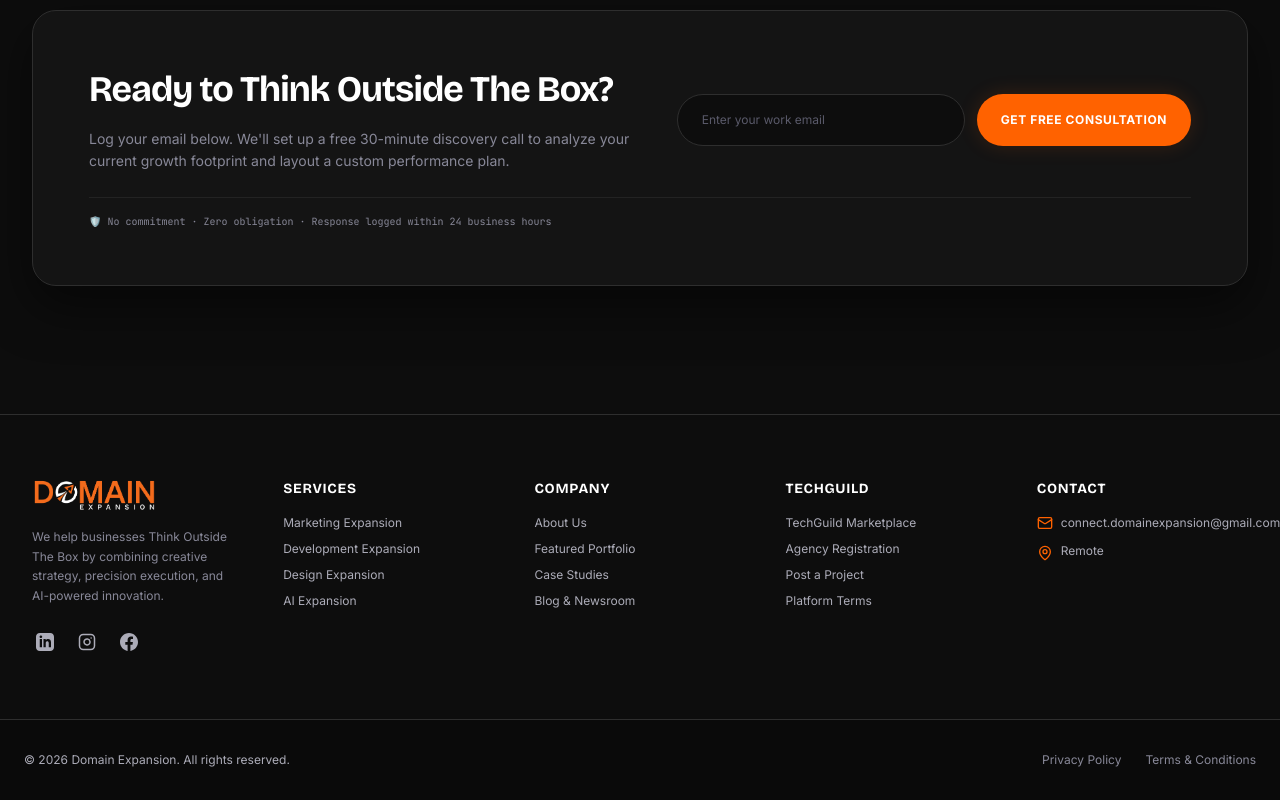
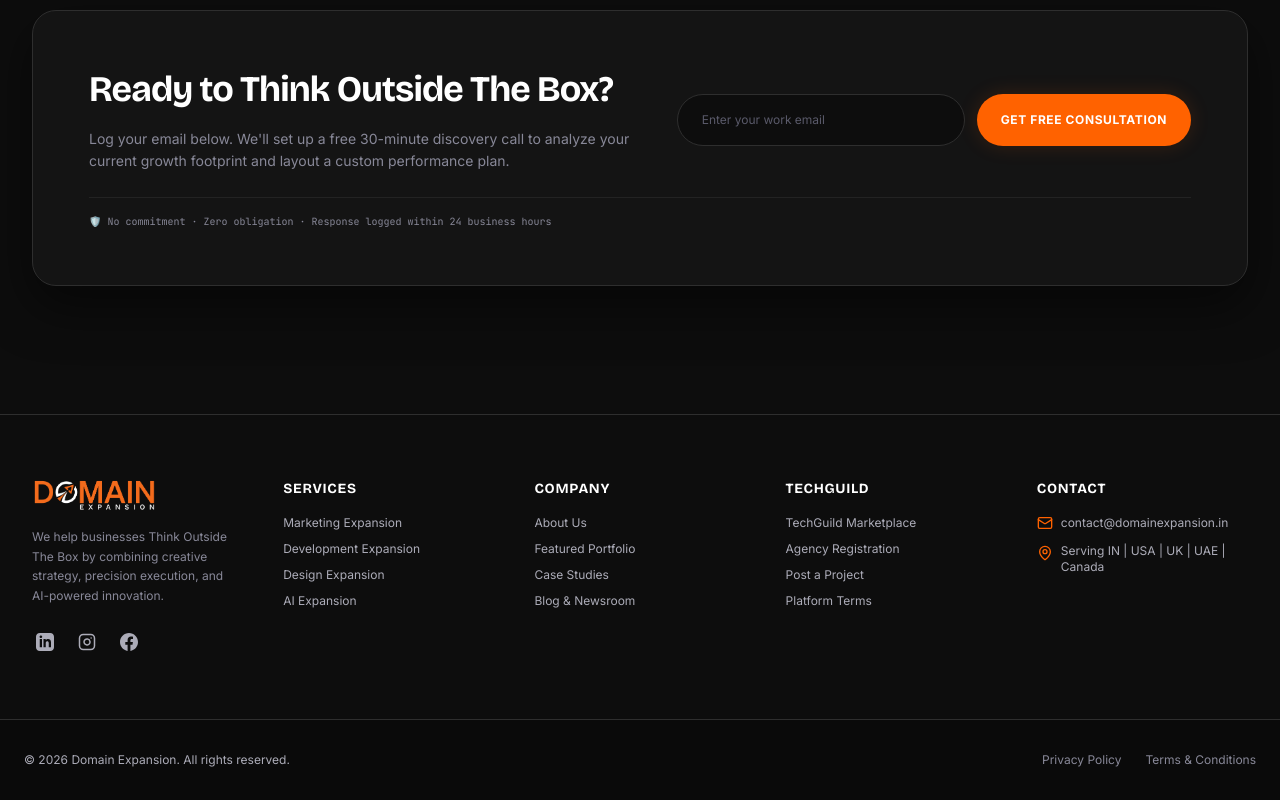
Before and after one commit to Ishwar-Mule-Main/domain-expansion, a Next.js app: page / in a window 1280 px wide. Shown: the part 8701-9501 px from the top of the page. Built offline with nearby package versions, Linux system fonts and the light colour scheme; no server answers; the database is empty.

Commit message:
Update email to contact@domainexpansion.in and location details

```diff
--- a/app/contact/page.tsx
+++ b/app/contact/page.tsx
@@ -313,10 +313,10 @@ export default function ContactPage() {
               <div className="p-6 rounded-xl border border-[#2E2E2E] bg-[#141414] flex justify-between items-center group">
                 <div className="flex flex-col gap-1">
                   <span className="text-[10px] font-mono text-[#888898] uppercase">Inquiries & Briefs</span>
-                  <span className="font-display text-sm sm:text-base font-bold text-white">connect.domainexpansion@gmail.com</span>
+                  <span className="font-display text-sm sm:text-base font-bold text-white">contact@domainexpansion.in</span>
                 </div>
                 <button
-                  onClick={() => handleCopy("connect.domainexpansion@gmail.com", "email")}
+                  onClick={() => handleCopy("contact@domainexpansion.in", "email")}
                   className="flex h-10 w-10 items-center justify-center rounded-lg bg-[#1A1A1A] border border-[#2E2E2E] hover:border-brand-orange text-[#888898] hover:text-white transition-all"
                   aria-label="Copy Email"
                 >
@@ -347,13 +347,13 @@ export default function ContactPage() {
                   <span className="font-display text-sm sm:text-base font-bold text-white">@domainexpansion</span>
                 </div>
                 <Link
-                  href="https://linkedin.com"
+                  href="https://linkedin.com/company/domainexpansion"
                   target="_blank"
                   className="flex h-10 w-10 items-center justify-center rounded-lg bg-[#1A1A1A] border border-[#2E2E2E] hover:border-brand-orange text-[#888898] hover:text-white transition-all"
-                  aria-label="LinkedIn Account"
+                  aria-label="Domain Expansion Linkedin"
                 >
                   <svg className="h-4.5 w-4.5 fill-current" viewBox="0 0 24 24" xmlns="http://www.w3.org/2000/svg">
-                    <path d="M19 0h-14c-2.761 0-5 2.239-5 5v14c0 2.761 2.239 5 5 5h14c2.762 0 5-2.239 5-5v-14c0-2.761-2.238-5-5-5zm-11 19h-3v-11h3v11zm-1.5-12.268c-.966 0-1.75-.79-1.75-1.764s.784-1.764 1.75-1.764 1.75.79 1.75 1.764-.783 1.764-1.75 1.764zm13.5 12.268h-3v-5.604c0-3.368-4-3.113-4 0v5.604h-3v-11h3v1.765c1.396-2.586 7-2.777 7 2.476v6.759z"/>
+                    <path d="M19 0h-14c-2.761 0-5 2.239-5 5v14c0 2.761 2.239 5 5 5h14c2.762 0 5-2.239 5-5v-14c0-2.761-2.238-5-5-5zm-11 19h-3v-11h3v11zm-1.5-12.268c-.966 0-1.75-.79-1.75-1.764s.784-1.764 1.75-1.764 1.75.79 1.75 1.764-.783 1.764-1.75 1.764zm13.5 12.268h-3v-5.604c0-3.368-4-3.113-4 0v5.604h-3v-11h3v1.765c1.396-2.586 7-2.777 7 2.476v6.759z" />
                   </svg>
                 </Link>
               </div>
--- a/app/page.tsx
+++ b/app/page.tsx
@@ -23,7 +23,7 @@ export default function Home() {
       "name": "Ishwar B. Mule",
       "jobTitle": "Founder & CEO"
     },
-    "email": "connect.domainexpansion@gmail.com",
+    "email": "contact@domainexpansion.in",
     "address": {
       "@type": "PostalAddress",
       "addressRegion": "Remote",
--- a/app/privacy/page.tsx
+++ b/app/privacy/page.tsx
@@ -151,7 +151,7 @@ export default function PrivacyPage() {
                 <li>**Nomination (DPDP)**: The right to nominate another individual to manage your data in case of incapacity.</li>
               </ul>
               <p className="text-xs sm:text-sm text-[#5A5A6A] leading-relaxed">
-                To trigger any of these rights, email us at <a href="mailto:connect.domainexpansion@gmail.com" className="text-brand-orange hover:underline">connect.domainexpansion@gmail.com</a> with subject "Data Rights Request".
+                To trigger any of these rights, email us at <a href="mailto:contact@domainexpansion.in" className="text-brand-orange hover:underline">contact@domainexpansion.in</a> with subject "Data Rights Request".
               </p>
             </section>
 
@@ -191,7 +191,7 @@ export default function PrivacyPage() {
               <div className="p-5 rounded-xl border border-[#E5E5E5] bg-[#F8F8F8] text-xs text-[#5A5A6A] leading-relaxed flex flex-col gap-1.5">
                 <span className="font-bold text-[#0D0D0D]">Data Protection Officer: Ishwar B. Mule</span>
                 <span>Address: Remote only</span>
-                <span>Email: <a href="mailto:connect.domainexpansion@gmail.com" className="text-brand-orange hover:underline font-semibold">connect.domainexpansion@gmail.com</a></span>
+                <span>Email: <a href="mailto:contact@domainexpansion.in" className="text-brand-orange hover:underline font-semibold">contact@domainexpansion.in</a></span>
               </div>
             </section>
 
--- a/app/terms/page.tsx
+++ b/app/terms/page.tsx
@@ -173,7 +173,7 @@ export default function TermsPage() {
               <div className="p-5 rounded-xl border border-[#E5E5E5] bg-[#F8F8F8] text-xs text-[#5A5A6A] leading-relaxed flex flex-col gap-1.5">
                 <span className="font-bold text-[#0D0D0D]">Domain Expansion Legal Team</span>
                 <span>Address: Remote only</span>
-                <span>Email: <a href="mailto:connect.domainexpansion@gmail.com" className="text-brand-orange hover:underline font-semibold font-mono">connect.domainexpansion@gmail.com</a></span>
+                <span>Email: <a href="mailto:contact@domainexpansion.in" className="text-brand-orange hover:underline font-semibold font-mono">contact@domainexpansion.in</a></span>
               </div>
             </section>
 
--- a/components/layout/Footer.tsx
+++ b/components/layout/Footer.tsx
@@ -140,13 +140,13 @@ export default function Footer() {
             <ul className="flex flex-col gap-3 text-xs">
               <li className="flex items-center gap-2">
                 <Mail className="h-4 w-4 text-brand-orange shrink-0" />
-                <a href="mailto:connect.domainexpansion@gmail.com" className="hover:text-white transition-colors">
-                  connect.domainexpansion@gmail.com
+                <a href="mailto:contact@domainexpansion.in" className="hover:text-white transition-colors">
+                  contact@domainexpansion.in
                 </a>
               </li>
               <li className="flex items-start gap-2">
                 <MapPin className="h-4 w-4 text-brand-orange shrink-0 mt-0.5" />
-                <span>Remote</span>
+                <span>Serving IN | USA | UK | UAE | Canada</span>
               </li>
             </ul>
           </div>
--- a/components/layout/Navbar.tsx
+++ b/components/layout/Navbar.tsx
@@ -293,7 +293,7 @@ export default function Navbar() {
           {/* Bottom Actions */}
           <div className="flex flex-col gap-4 border-t border-[#2E2E2E]/40 pt-6">
             <p className="text-xs text-[#888898]">
-              Think Outside The Box — connect.domainexpansion@gmail.com
+              Think Outside The Box — contact@domainexpansion.in
             </p>
             <Link
               href="/contact"
--- a/lib/email.ts
+++ b/lib/email.ts
@@ -47,7 +47,7 @@ export async function sendAdminLeadNotification(leadData: {
   budget?: string;
   message: string;
 }) {
-  const adminEmail = process.env.ADMIN_EMAIL || "connect.domainexpansion@gmail.com";
+  const adminEmail = process.env.ADMIN_EMAIL || "contact@domainexpansion.in";
   const subject = `🔥 New Lead Received: ${leadData.name} (${leadData.service})`;
   const html = `
     <div style="font-family: sans-serif; color: #111827; max-width: 600px; margin: 0 auto; border: 1px solid #e5e7eb; border-radius: 8px; padding: 24px;">
```
